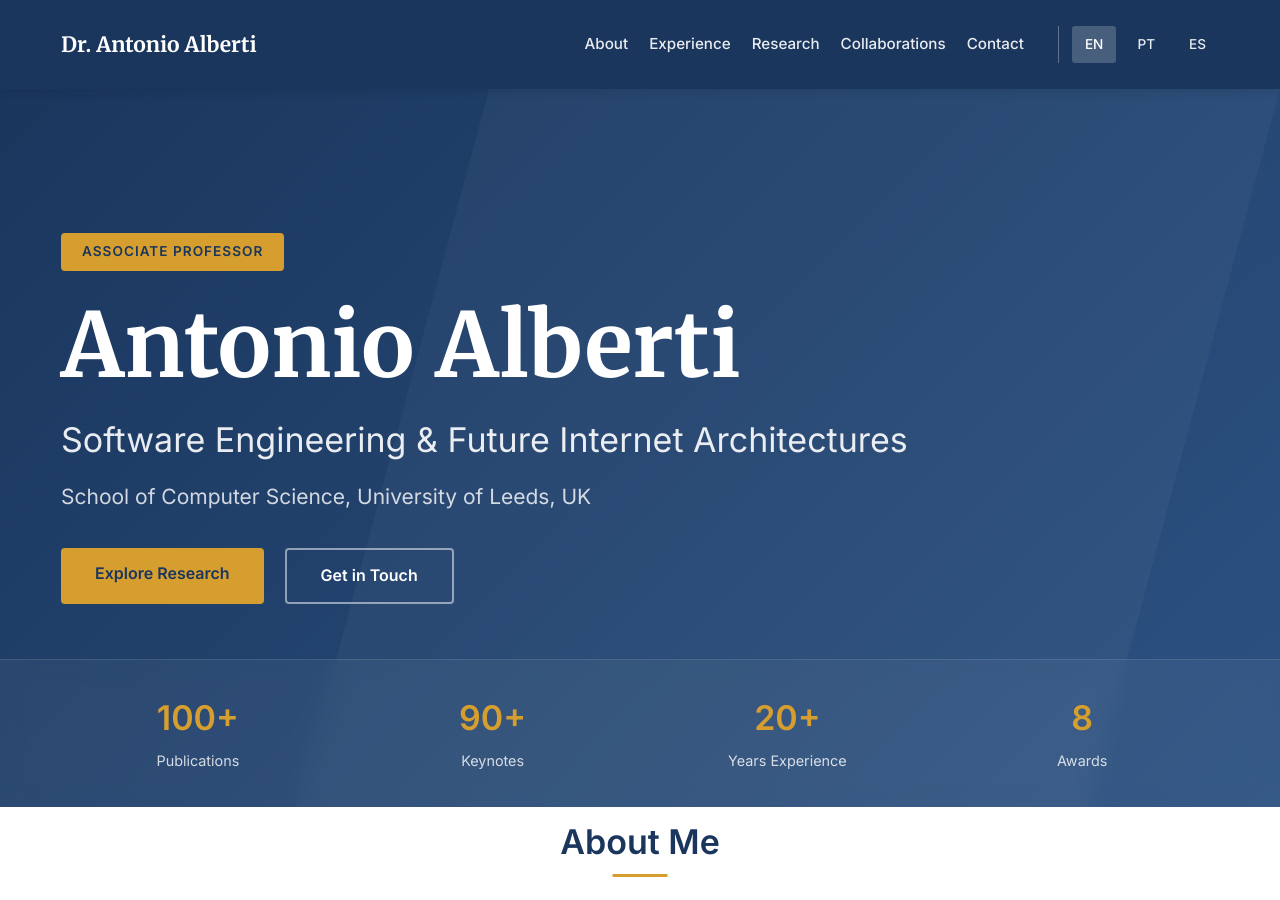
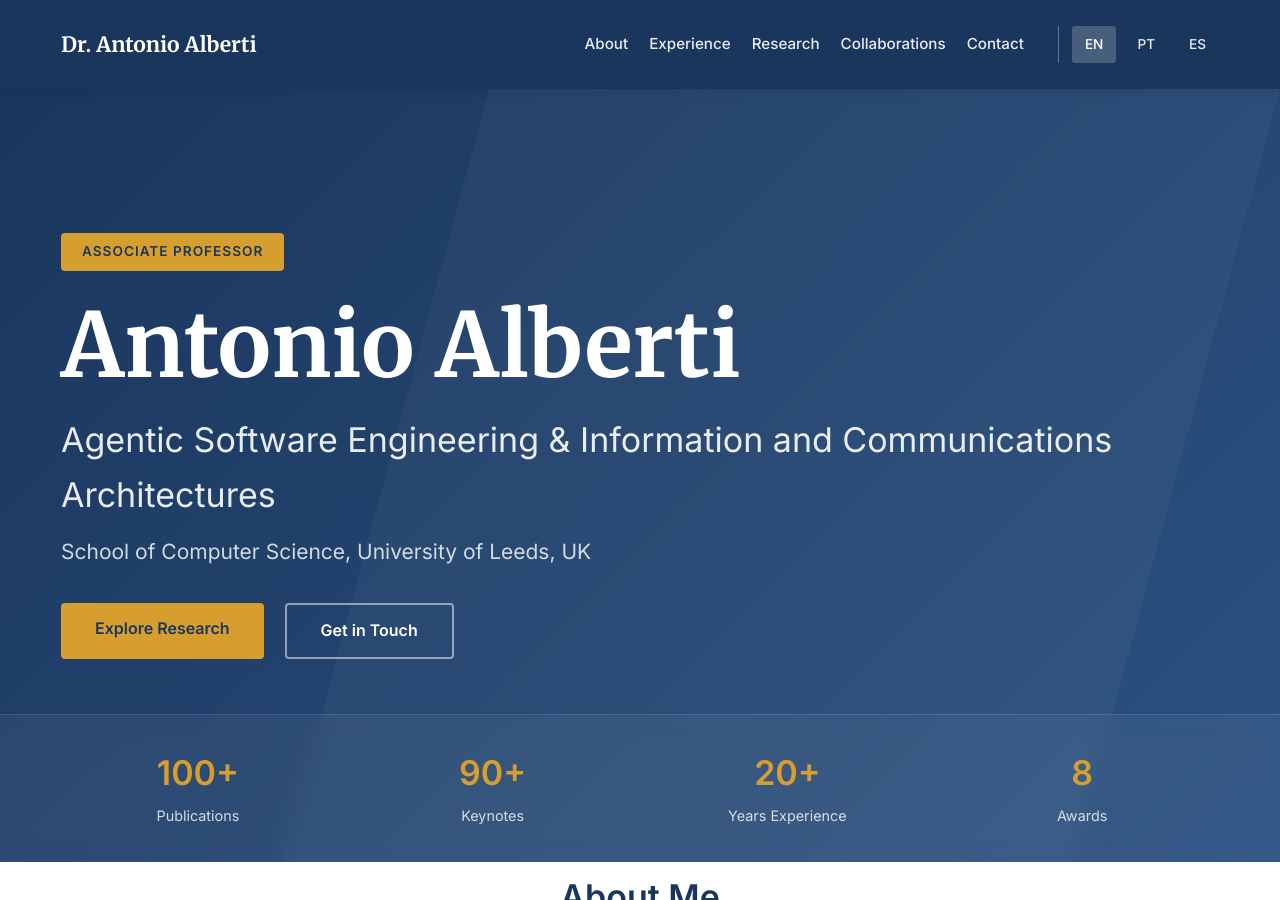
Before and after one commit to antonioalberti/antonioalberti.github.io, a Jekyll site: the page built from index.html, in a window 1280 px wide and 900 px high. Built offline with Jekyll 4.4.1, drawn with Linux system fonts in a browser that asks for light colours.

Commit message:
Update hero subtitle to Agentic Software Engineering & Info/Comms Architectures in all languages

```diff
--- a/es/index.html
+++ b/es/index.html
@@ -9,7 +9,7 @@ permalink: /es/
   <div class="hero-content">
     <span class="hero-badge">Profesor Asociado</span>
     <h1 class="hero-title">Antonio Alberti</h1>
-    <p class="hero-subtitle">Ingeniería de Software & Arquitecturas de Internet del Futuro</p>
+    <p class="hero-subtitle">Ingeniería de Software Agentic & Arquitecturas de Información y Comunicaciones</p>
     <p class="hero-affiliation">School of Computer Science, University of Leeds, Reino Unido</p>
     <div class="hero-cta">
       <a href="#research" class="btn btn-primary">Explorar Investigación</a>
--- a/index.html
+++ b/index.html
@@ -8,7 +8,7 @@ lang: en
   <div class="hero-content">
     <span class="hero-badge">Associate Professor</span>
     <h1 class="hero-title">Antonio Alberti</h1>
-    <p class="hero-subtitle">Software Engineering & Future Internet Architectures</p>
+    <p class="hero-subtitle">Agentic Software Engineering & Information and Communications Architectures</p>
     <p class="hero-affiliation">School of Computer Science, University of Leeds, UK</p>
     <div class="hero-cta">
       <a href="#research" class="btn btn-primary">Explore Research</a>
--- a/pt/index.html
+++ b/pt/index.html
@@ -9,7 +9,7 @@ permalink: /pt/
   <div class="hero-content">
     <span class="hero-badge">Professor Associado</span>
     <h1 class="hero-title">Antonio Alberti</h1>
-    <p class="hero-subtitle">Engenharia de Software & Arquiteturas de Internet do Futuro</p>
+    <p class="hero-subtitle">Engenharia de Software Agentic & Arquiteturas de Informação e Comunicações</p>
     <p class="hero-affiliation">School of Computer Science, University of Leeds, Reino Unido</p>
     <div class="hero-cta">
       <a href="#research" class="btn btn-primary">Explorar Pesquisa</a>
```
